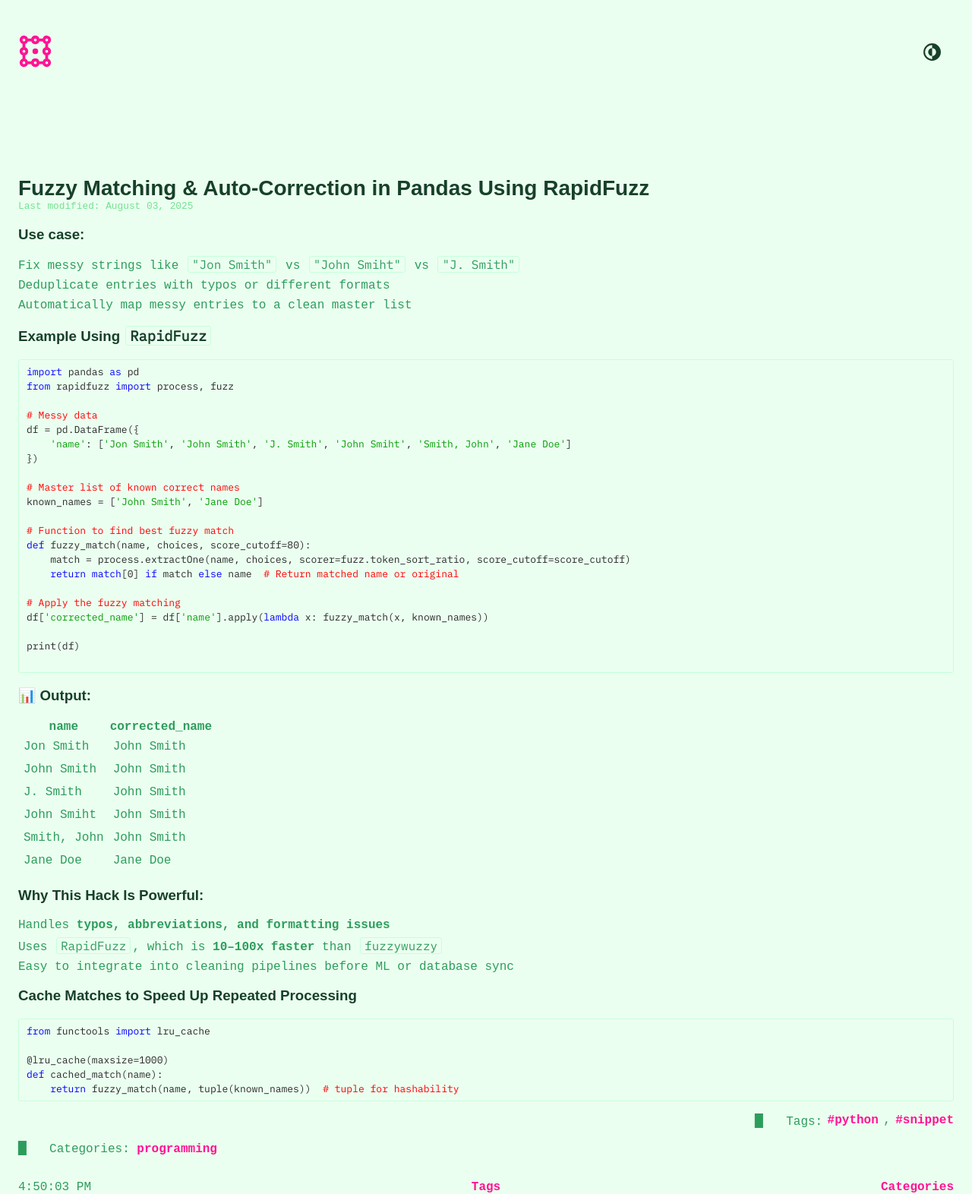
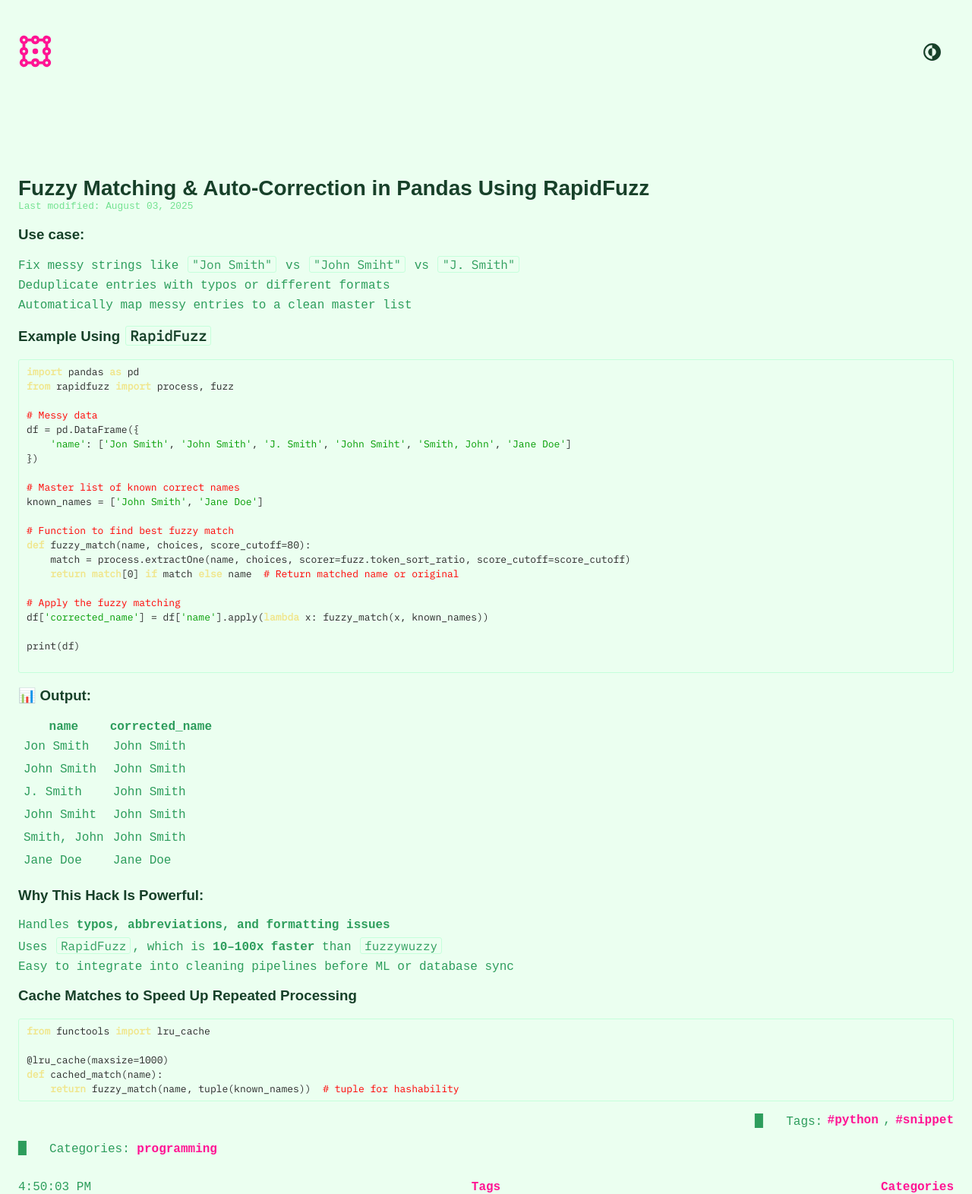
Before and after one commit to dduyg/5566677, a Jekyll site: the page built from _notes/FuzzyMatchingRapidFuzz.md, in a window 1280 px wide. Shown: the whole page at 76% size. Built offline with Jekyll 4.4.1, drawn with Linux system fonts in a browser that asks for light colours; some web fonts are replaced.

Commit message:
Update pastie.css

```diff
--- a/assets/pastie.css
+++ b/assets/pastie.css
@@ -2,7 +2,7 @@ table td { padding: 5px; }
 table pre { margin: 0; }
 
 .w {
-  color: #444444;
+  color: #fff;
 }
 .cp {
   color: #CC00A3;
@@ -17,13 +17,14 @@ table pre { margin: 0; }
   color: #C34E00;
 }
 .kd {
-  color: #0000FF;
+  color: #f0e68c;
 }
 .kr {
   color: #007575;
 }
 .k, .kn, .kp, .kt, .kv {
-  color: #0000FF;
+  color: #f0e68c;
+  font-weight: bold;
 }
 .s, .sb, .sc, .sd, .s2, .se, .sh, .si, .sx, .sr, .s1, .ss {
   color: #009C00;
```
